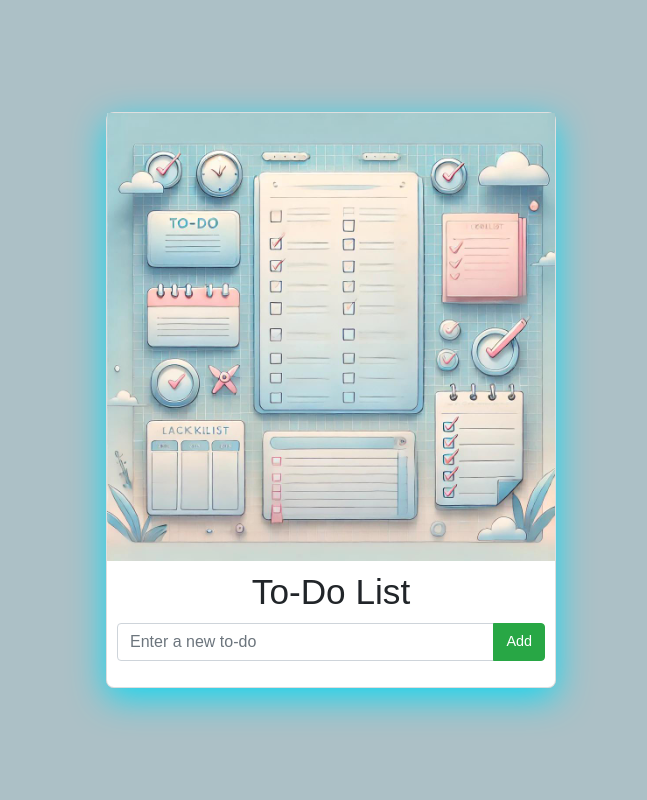
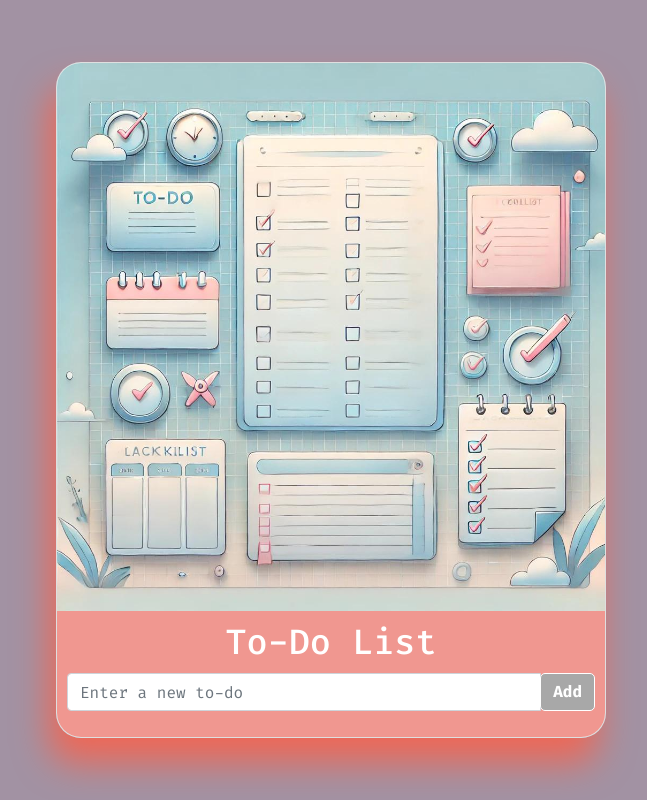
Before and after one commit to BDNIKKO/todo, a website: page src/index.html in a window 1280 px wide. Shown: the whole page, without its empty margins (309-956 px from the left). Drawn offline with nearby package versions, Linux system fonts and the light colour scheme.

```diff
--- a/src/index.html
+++ b/src/index.html
@@ -5,6 +5,7 @@
     <meta name="viewport" content="width=device-width, initial-scale=1.0">
     <title>To-Do List</title>
     <link href="https://maxcdn.bootstrapcdn.com/bootstrap/4.5.2/css/bootstrap.min.css" rel="stylesheet">
+    <link href="https://fonts.googleapis.com/css2?family=Fira+Code:wght@400;500;700&display=swap" rel="stylesheet">
     <link rel="stylesheet" href="styles.css">
 </head>
 <body>
--- a/src/styles.css
+++ b/src/styles.css
@@ -1,6 +1,6 @@
 body {
-    font-family: Arial, sans-serif;
-    background-color: #285c6b62;
+    font-family: 'Fira Code', monospace;
+    background-color: rgba(41, 3, 43, 0.432);
     margin: 0;
     display: flex;
     justify-content: center;
@@ -11,20 +11,27 @@
 }
 
 .card-container {
-    border-radius: 8px;
-    box-shadow: 0 10px 35px rgb(17, 215, 241);
-    max-width: 450px;
+    border-radius: 25px;
+    box-shadow: -7px 25px 35px rgb(238, 104, 87);
+    max-width: 550px;
     width: 100%;
     margin: 20px;
+    transition: transform 0.3s ease, box-shadow 0.3s ease;
+}
+
+.card-container:hover {
+    transform: scale(1.05);
+    box-shadow: 2px 45px 85px rgb(255, 255, 255);
 }
 
 .card {
-    border-radius: 8px;
+    border-radius: 25px;
+    overflow: hidden;
 }
 
 .card-img-top {
-    border-top-left-radius: 8px;
-    border-top-right-radius: 8px;
+    border-top-left-radius: 25px;
+    border-top-right-radius: 25px;
     width: 100%;
     height: auto;
     margin-top: 10px;
@@ -32,29 +39,51 @@
 
 .card-body {
     padding: 10px;
-    font-size: 0.9rem;
+    font-size: 1.9rem;
+    background-color: rgba(233, 100, 90, 0.671);;
 }
 
 .card-title {
     font-size: 2.2rem;
+    color: rgb(255, 255, 255);
     margin-bottom: 10px;
 }
 
 .input-group {
-    margin-bottom: 10px;
+    margin-bottom: 30px;
 }
 
 .list-group-item {
     cursor: pointer;
-    font-size: 0.9rem;
+    font-size: 1.5rem;
     padding: 5px 10px;
+    transition: opacity 1s ease-out;
 }
 
 li.crossed {
     text-decoration: line-through;
-    color: grey;
+    color: rgb(255, 0, 0);
+}
+
+li.fading {
+    opacity: 0;
 }
 
 .btn {
-    font-size: 0.9rem;
+    font-size: 1.0rem;
+    font-weight: bold;
+    color: rgb(255, 255, 255);
 }
+
+#add-todo {
+    background-color: #a8a8a8;
+    border-color: rgb(255, 255, 255);
+    border-radius: 5px;
+
+}
+
+#add-todo:hover {
+    background-color: #1db4e1e6;
+    border-color: #ffffff;
+    border-radius: 7px;
+}
--- a/src/todo.ts
+++ b/src/todo.ts
@@ -18,9 +18,12 @@
       li.addEventListener('click', () => {
           li.classList.add('crossed');
           setTimeout(() => {
+              li.classList.add('fading');
+              setTimeout(() => {
                   li.remove();
                   saveTodos();
-        }, 1000);
+              }, 1000); // Duration of the fade-out transition
+          }, 1000); // Initial delay before starting fade-out
       });
 
       todoList.appendChild(li);
@@ -46,9 +49,12 @@
           li.addEventListener('click', () => {
               li.classList.add('crossed');
               setTimeout(() => {
+                  li.classList.add('fading');
+                  setTimeout(() => {
                       li.remove();
                       saveTodos();
-          }, 1000);
+                  }, 1000); // Duration of the fade-out transition
+              }, 1000); // Initial delay before starting fade-out
           });
           todoList.appendChild(li);
       });
--- a/tsconfig.json
+++ b/tsconfig.json
@@ -11,7 +11,7 @@
     // "disableReferencedProjectLoad": true,             /* Reduce the number of projects loaded automatically by TypeScript. */
 
     /* Language and Environment */
-    "target": "ES2022",                                  /* Set the JavaScript language version for emitted JavaScript and include compatible library declarations. */
+    "target": "es2022",                                  /* Set the JavaScript language version for emitted JavaScript and include compatible library declarations. */
     // "lib": [],                                        /* Specify a set of bundled library declaration files that describe the target runtime environment. */
     // "jsx": "preserve",                                /* Specify what JSX code is generated. */
     // "experimentalDecorators": true,                   /* Enable experimental support for legacy experimental decorators. */
```
Also changed, not shown: package.json (added, +18 -0 lines), dist/todo.js, 2 other files. Lines whose indentation alone changed are shown as unchanged.
